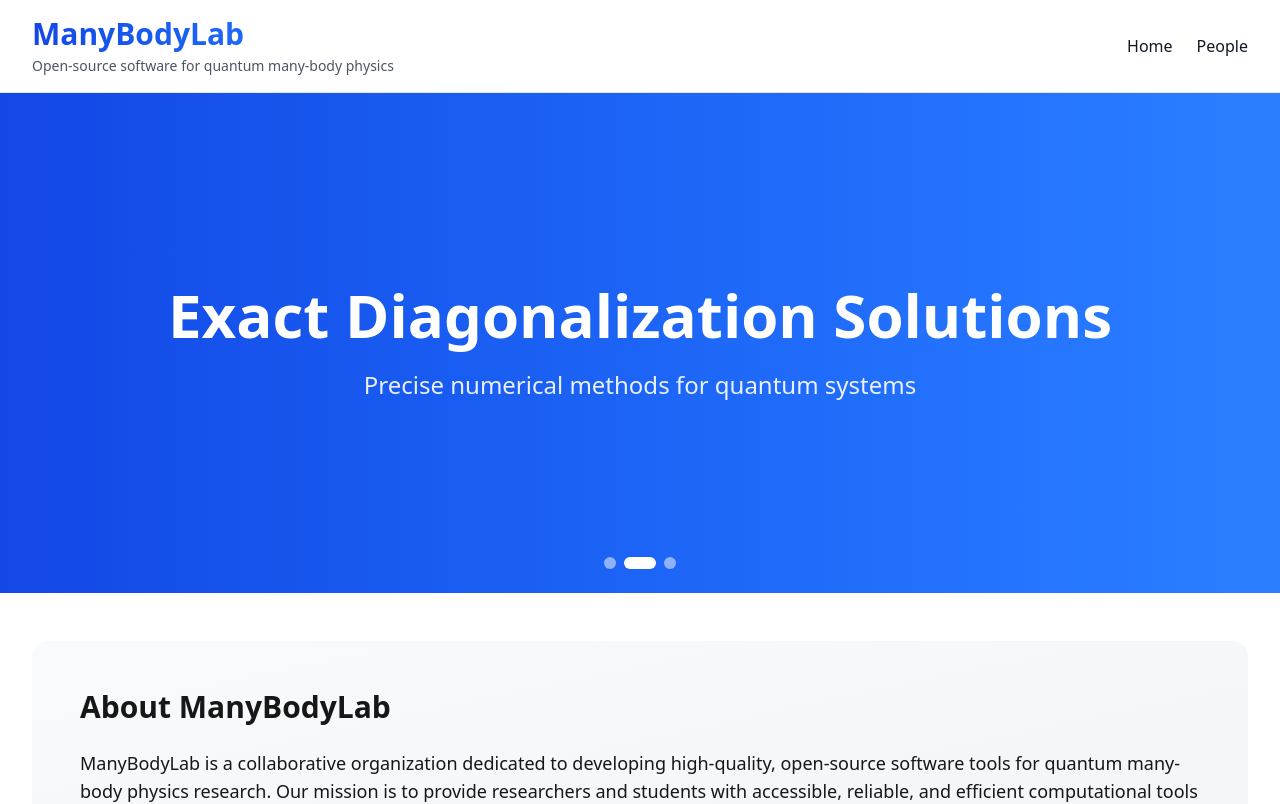
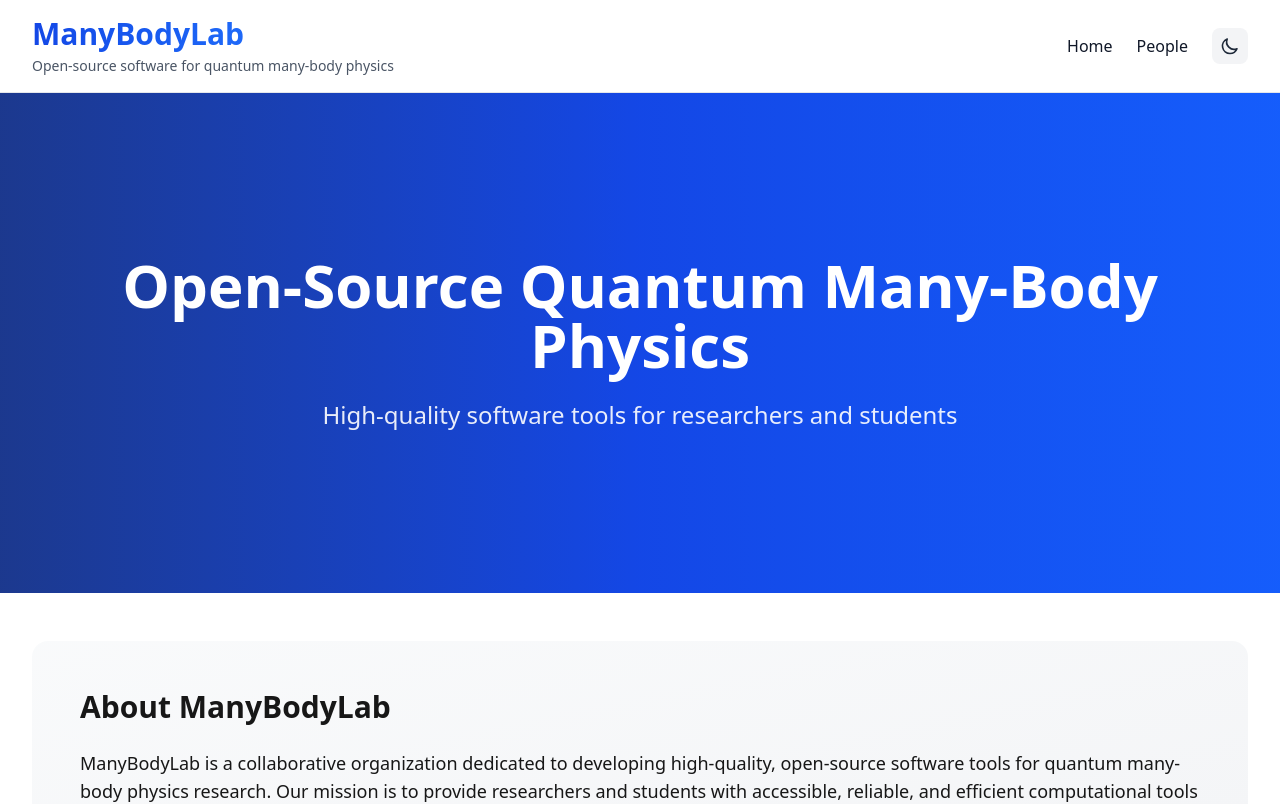
Before and after one commit to ManyBodyLab/manybodylabwebsite, a Next.js app: page / in a window 1280 px wide. Shown: the top 804 px of the page. Built offline with nearby package versions, Linux system fonts and the light colour scheme.

Commit message:
Implement website improvements: rename category, simplify banner, add theme toggle
Co-authored-by: AFeuerpfeil <36232041+AFeuerpfeil@users.noreply.github.com>

```diff
--- a/src/app/layout.tsx
+++ b/src/app/layout.tsx
@@ -1,5 +1,6 @@
 import type { Metadata } from "next";
 import "./globals.css";
+import { ThemeProvider } from "./theme-provider";
 
 export const metadata: Metadata = {
   title: "ManyBodyLab - Quantum Many-Body Physics Software",
@@ -14,7 +15,9 @@ export default function RootLayout({
   return (
     <html lang="en">
       <body className="antialiased">
-        {children}
+        <ThemeProvider>
+          {children}
+        </ThemeProvider>
       </body>
     </html>
   );
--- a/src/app/page.tsx
+++ b/src/app/page.tsx
@@ -1,36 +1,10 @@
 "use client";
 
 import Link from "next/link";
-import { useState, useEffect } from "react";
 import { categories, getPackagesByCategory, type Package } from "@/data/packages";
-
-const bannerSlides = [
-  {
-    title: "Open-Source Quantum Many-Body Physics",
-    subtitle: "High-quality software tools for researchers and students",
-    gradient: "from-blue-900 to-blue-600"
-  },
-  {
-    title: "Exact Diagonalization Solutions",
-    subtitle: "Precise numerical methods for quantum systems",
-    gradient: "from-blue-700 to-blue-500"
-  },
-  {
-    title: "Tensor Network Methods",
-    subtitle: "Efficient representations of quantum states",
-    gradient: "from-blue-800 to-blue-400"
-  }
-];
+import { ThemeToggle } from "./theme-toggle";
 
 export default function Home() {
-  const [currentSlide, setCurrentSlide] = useState(0);
-
-  useEffect(() => {
-    const timer = setInterval(() => {
-      setCurrentSlide((prev) => (prev + 1) % bannerSlides.length);
-    }, 5000);
-    return () => clearInterval(timer);
-  }, []);
 
   return (
     <div className="min-h-screen bg-white dark:bg-gray-950">
@@ -46,7 +20,7 @@ export default function Home() {
                 Open-source software for quantum many-body physics
               </p>
             </div>
-            <nav className="flex gap-4 sm:gap-6">
+            <nav className="flex gap-4 sm:gap-6 items-center">
               <Link
                 href="/"
                 className="text-sm sm:text-base text-gray-900 dark:text-gray-100 hover:text-blue-600 dark:hover:text-blue-400 font-medium transition-colors"
@@ -59,47 +33,23 @@ export default function Home() {
               >
                 People
               </Link>
+              <ThemeToggle />
             </nav>
           </div>
         </div>
       </header>
 
-      {/* Rotating Banner */}
+      {/* Banner */}
       <section className="relative h-[300px] sm:h-[400px] md:h-[500px] overflow-hidden">
-        {bannerSlides.map((slide, index) => (
-          <div
-            key={index}
-            className={`absolute inset-0 transition-opacity duration-1000 ${
-              index === currentSlide ? "opacity-100" : "opacity-0"
-            }`}
-          >
-            <div className={`w-full h-full bg-gradient-to-r ${slide.gradient} flex items-center justify-center`}>
-              <div className="text-center px-4 sm:px-6">
-                <h2 className="text-3xl sm:text-4xl md:text-6xl font-bold text-white mb-4 sm:mb-6">
-                  {slide.title}
-                </h2>
-                <p className="text-lg sm:text-xl md:text-2xl text-white/90">
-                  {slide.subtitle}
-                </p>
-              </div>
-            </div>
+        <div className="w-full h-full bg-gradient-to-r from-blue-900 via-blue-700 to-blue-600 flex items-center justify-center">
+          <div className="text-center px-4 sm:px-6">
+            <h2 className="text-3xl sm:text-4xl md:text-6xl font-bold text-white mb-4 sm:mb-6">
+              Open-Source Quantum Many-Body Physics
+            </h2>
+            <p className="text-lg sm:text-xl md:text-2xl text-white/90">
+              High-quality software tools for researchers and students
+            </p>
           </div>
-        ))}
-
-        {/* Banner Navigation Dots */}
-        <div className="absolute bottom-6 left-1/2 transform -translate-x-1/2 flex gap-2">
-          {bannerSlides.map((_, index) => (
-            <button
-              key={index}
-              onClick={() => setCurrentSlide(index)}
-              className={`w-2 h-2 sm:w-3 sm:h-3 rounded-full transition-all ${
-                index === currentSlide
-                  ? "bg-white w-6 sm:w-8"
-                  : "bg-white/50 hover:bg-white/75"
-              }`}
-              aria-label={`Go to slide ${index + 1}`}
-            />
-          ))}
         </div>
       </section>
 
--- /dev/null
+++ b/src/app/theme-provider.tsx
@@ -0,0 +1,51 @@
+"use client";
+
+import { createContext, useContext, useEffect, useState } from "react";
+
+type Theme = "light" | "dark";
+
+interface ThemeContextType {
+  theme: Theme;
+  toggleTheme: () => void;
+}
+
+const ThemeContext = createContext<ThemeContextType | undefined>(undefined);
+
+export function ThemeProvider({ children }: { children: React.ReactNode }) {
+  const [theme, setTheme] = useState<Theme>("light");
+
+  useEffect(() => {
+    // Check localStorage for saved theme, otherwise check system preference
+    const savedTheme = localStorage.getItem("theme") as Theme | null;
+    if (savedTheme) {
+      setTheme(savedTheme);
+      document.documentElement.classList.toggle("dark", savedTheme === "dark");
+    } else {
+      const isDark = window.matchMedia("(prefers-color-scheme: dark)").matches;
+      const initialTheme = isDark ? "dark" : "light";
+      setTheme(initialTheme);
+      document.documentElement.classList.toggle("dark", isDark);
+    }
+  }, []);
+
+  const toggleTheme = () => {
+    const newTheme = theme === "light" ? "dark" : "light";
+    setTheme(newTheme);
+    localStorage.setItem("theme", newTheme);
+    document.documentElement.classList.toggle("dark", newTheme === "dark");
+  };
+
+  return (
+    <ThemeContext.Provider value={{ theme, toggleTheme }}>
+      {children}
+    </ThemeContext.Provider>
+  );
+}
+
+export function useTheme() {
+  const context = useContext(ThemeContext);
+  if (context === undefined) {
+    throw new Error("useTheme must be used within a ThemeProvider");
+  }
+  return context;
+}
--- /dev/null
+++ b/src/app/theme-toggle.tsx
@@ -0,0 +1,60 @@
+"use client";
+
+import { useTheme } from "./theme-provider";
+import { useState, useEffect } from "react";
+
+export function ThemeToggle() {
+  const { theme, toggleTheme } = useTheme();
+  const [mounted, setMounted] = useState(false);
+
+  useEffect(() => {
+    setMounted(true);
+  }, []);
+
+  // Prevent hydration mismatch by not rendering until mounted
+  if (!mounted) {
+    return (
+      <div className="p-2 rounded-lg bg-gray-100 dark:bg-gray-800 w-9 h-9" />
+    );
+  }
+
+  return (
+    <button
+      onClick={toggleTheme}
+      className="p-2 rounded-lg bg-gray-100 dark:bg-gray-800 hover:bg-gray-200 dark:hover:bg-gray-700 transition-colors"
+      aria-label="Toggle theme"
+    >
+      {theme === "light" ? (
+        <svg
+          className="w-5 h-5 text-gray-800 dark:text-gray-200"
+          fill="none"
+          stroke="currentColor"
+          viewBox="0 0 24 24"
+          xmlns="http://www.w3.org/2000/svg"
+        >
+          <path
+            strokeLinecap="round"
+            strokeLinejoin="round"
+            strokeWidth={2}
+            d="M20.354 15.354A9 9 0 018.646 3.646 9.003 9.003 0 0012 21a9.003 9.003 0 008.354-5.646z"
+          />
+        </svg>
+      ) : (
+        <svg
+          className="w-5 h-5 text-gray-800 dark:text-gray-200"
+          fill="none"
+          stroke="currentColor"
+          viewBox="0 0 24 24"
+          xmlns="http://www.w3.org/2000/svg"
+        >
+          <path
+            strokeLinecap="round"
+            strokeLinejoin="round"
+            strokeWidth={2}
+            d="M12 3v1m0 16v1m9-9h-1M4 12H3m15.364 6.364l-.707-.707M6.343 6.343l-.707-.707m12.728 0l-.707.707M6.343 17.657l-.707.707M16 12a4 4 0 11-8 0 4 4 0 018 0z"
+          />
+        </svg>
+      )}
+    </button>
+  );
+}
--- a/src/data/packages.ts
+++ b/src/data/packages.ts
@@ -22,7 +22,7 @@ export const packages: Package[] = [
     language: "Julia",
     githubUrl: "https://github.com/ManyBodyLab/PeriodicArrays.jl",
     docsUrl: "https://manybodylab.github.io/PeriodicArrays.jl",
-    category: "Generic Julia Packages"
+    category: "Utility Libraries"
   },
   {
     name: "TensorKitAdapters.jl",
@@ -60,17 +60,17 @@ export const categories: Category[] = [
   {
     name: "Exact Diagonalization",
     description: "Precise numerical solutions for finite quantum systems. Exact diagonalization methods provide the most accurate results for small to medium-sized quantum systems by directly computing eigenvalues and eigenvectors of the Hamiltonian matrix.",
-    icon: ""
+    icon: "⚛️"
   },
   {
     name: "Tensor Networks",
     description: "Efficient representations of quantum states. Tensor network methods enable the study of large quantum systems by exploiting their entanglement structure, making them essential for modern quantum many-body simulations.",
-    icon: ""
+    icon: "🕸️"
   },
   {
-    name: "Generic Julia Packages",
+    name: "Utility Libraries",
     description: "General-purpose Julia utilities and tools. These packages provide fundamental building blocks and utilities that can be used across different computational physics applications.",
-    icon: ""
+    icon: "🔧"
   }
 ];
 
```
